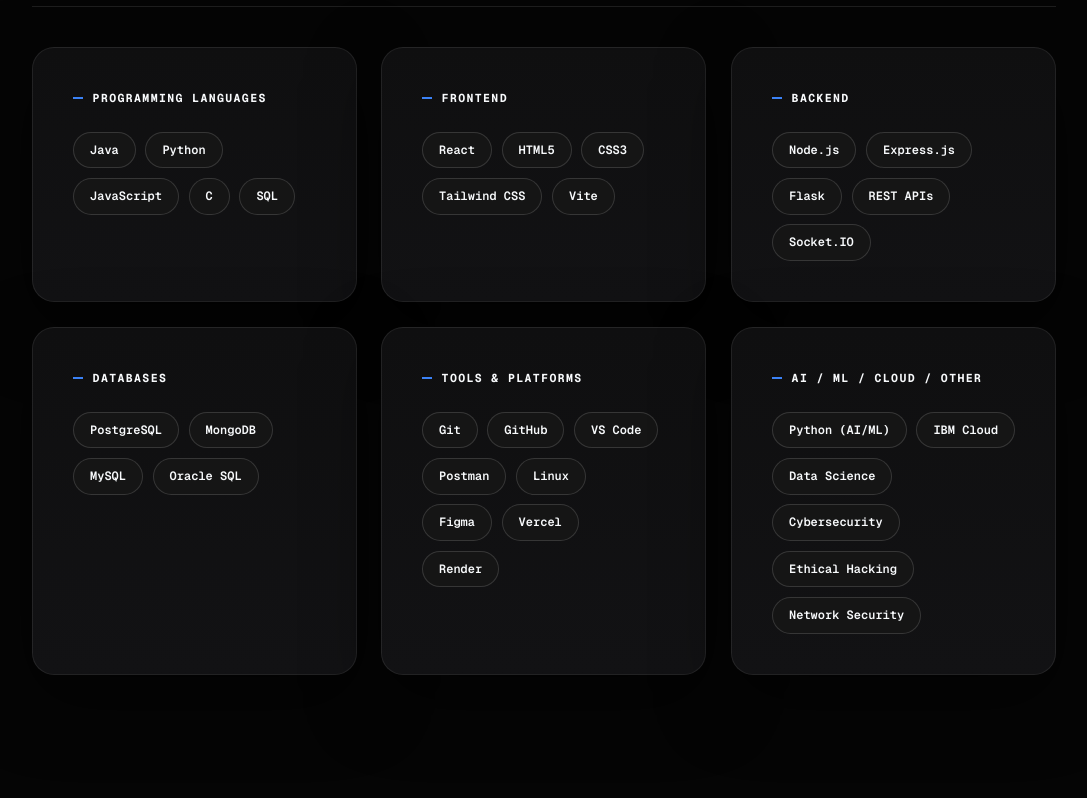
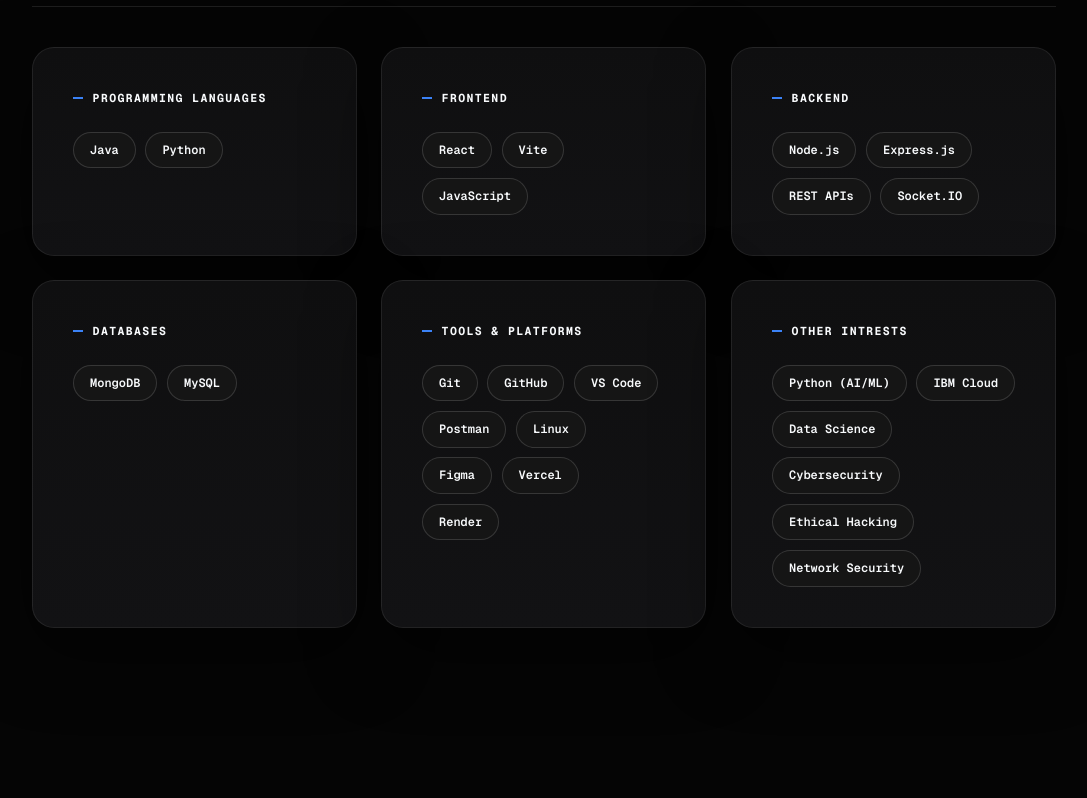
Before and after one commit to karthikeyan-rj/portfolio-website, a React (Vite) app: page / in a window 1280 px wide. Shown: the part 1820-2618 px from the top of the page, without its empty margins (96-1183 px from the left). Built offline with nearby package versions, Linux system fonts and the light colour scheme; no server answers.

Commit message:
Update skill categories and remove skills
Removed some skills and updated category names in the skills data.

```diff
--- a/src/data/skills.js
+++ b/src/data/skills.js
@@ -1,26 +1,26 @@
 export const skillCategories = [
   {
     category: "Programming Languages",
-    skills: ["Java", "Python", "JavaScript", "C", "SQL"]
+    skills: ["Java", "Python"]
   },
   {
     category: "Frontend",
-    skills: ["React", "HTML5", "CSS3", "Tailwind CSS", "Vite"]
+    skills: ["React", "Vite", "JavaScript"]
   },
   {
     category: "Backend",
-    skills: ["Node.js", "Express.js", "Flask", "REST APIs", "Socket.IO"]
+    skills: ["Node.js", "Express.js", "REST APIs", "Socket.IO"]
   },
   {
     category: "Databases",
-    skills: ["PostgreSQL", "MongoDB", "MySQL", "Oracle SQL"]
+    skills: ["MongoDB", "MySQL"]
   },
   {
     category: "Tools & Platforms",
     skills: ["Git", "GitHub", "VS Code", "Postman", "Linux", "Figma", "Vercel", "Render"]
   },
   {
-    category: "AI / ML / Cloud / Other",
+    category: "Other intrests",
     skills: ["Python (AI/ML)", "IBM Cloud", "Data Science", "Cybersecurity", "Ethical Hacking", "Network Security"]
   }
 ];
@@ -31,9 +31,6 @@
     items: [
       { name: "JavaScript", icon: "https://cdn.jsdelivr.net/gh/devicons/devicon/icons/javascript/javascript-original.svg" },
       { name: "React", icon: "https://cdn.jsdelivr.net/gh/devicons/devicon/icons/react/react-original.svg" },
-      { name: "HTML5", icon: "https://cdn.jsdelivr.net/gh/devicons/devicon/icons/html5/html5-original.svg" },
-      { name: "CSS3", icon: "https://cdn.jsdelivr.net/gh/devicons/devicon/icons/css3/css3-original.svg" },
-      { name: "Tailwind", icon: "https://cdn.jsdelivr.net/gh/devicons/devicon/icons/tailwindcss/tailwindcss-original.svg" }
     ]
   },
   {
@@ -49,7 +46,6 @@
   {
     section: "Databases",
     items: [
-      { name: "PostgreSQL", icon: "https://cdn.jsdelivr.net/gh/devicons/devicon/icons/postgresql/postgresql-original.svg" },
       { name: "MongoDB", icon: "https://cdn.jsdelivr.net/gh/devicons/devicon/icons/mongodb/mongodb-original.svg" },
       { name: "MySQL", icon: "https://cdn.jsdelivr.net/gh/devicons/devicon/icons/mysql/mysql-original.svg" }
     ]
```
